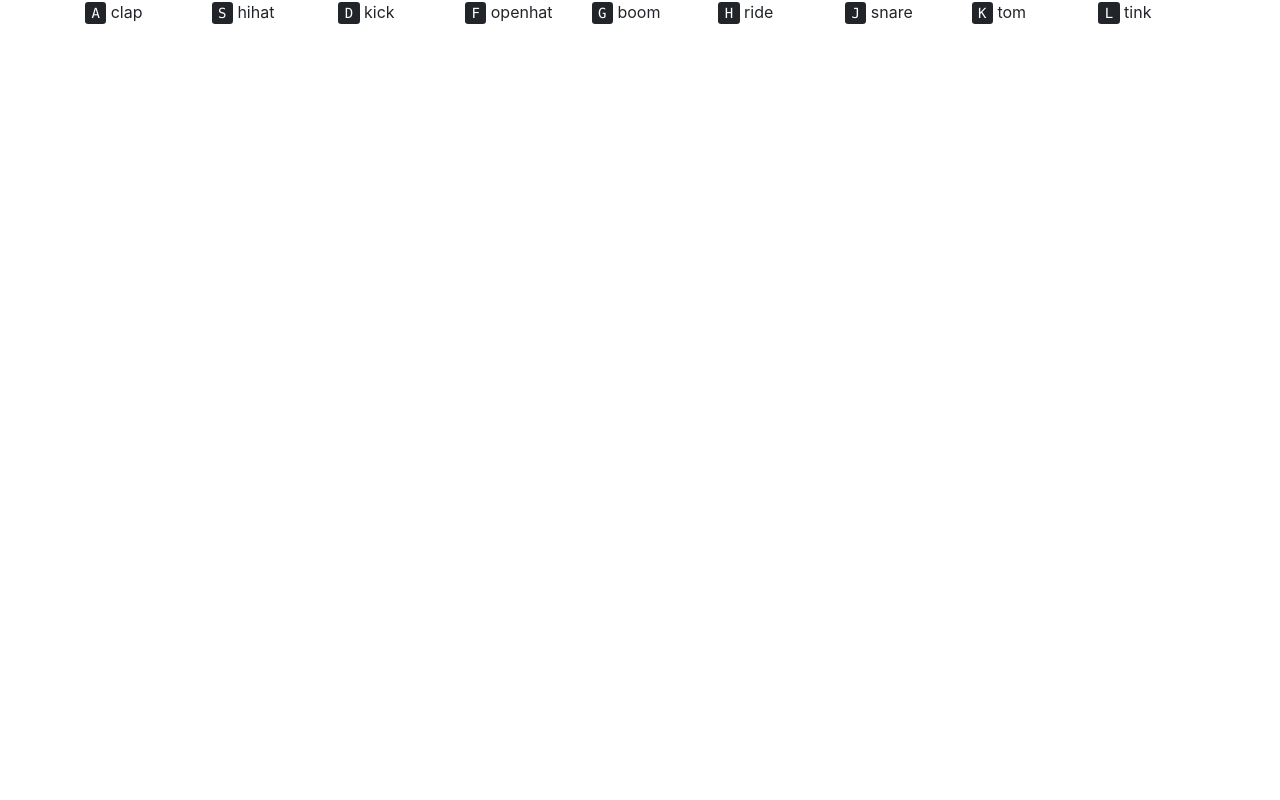
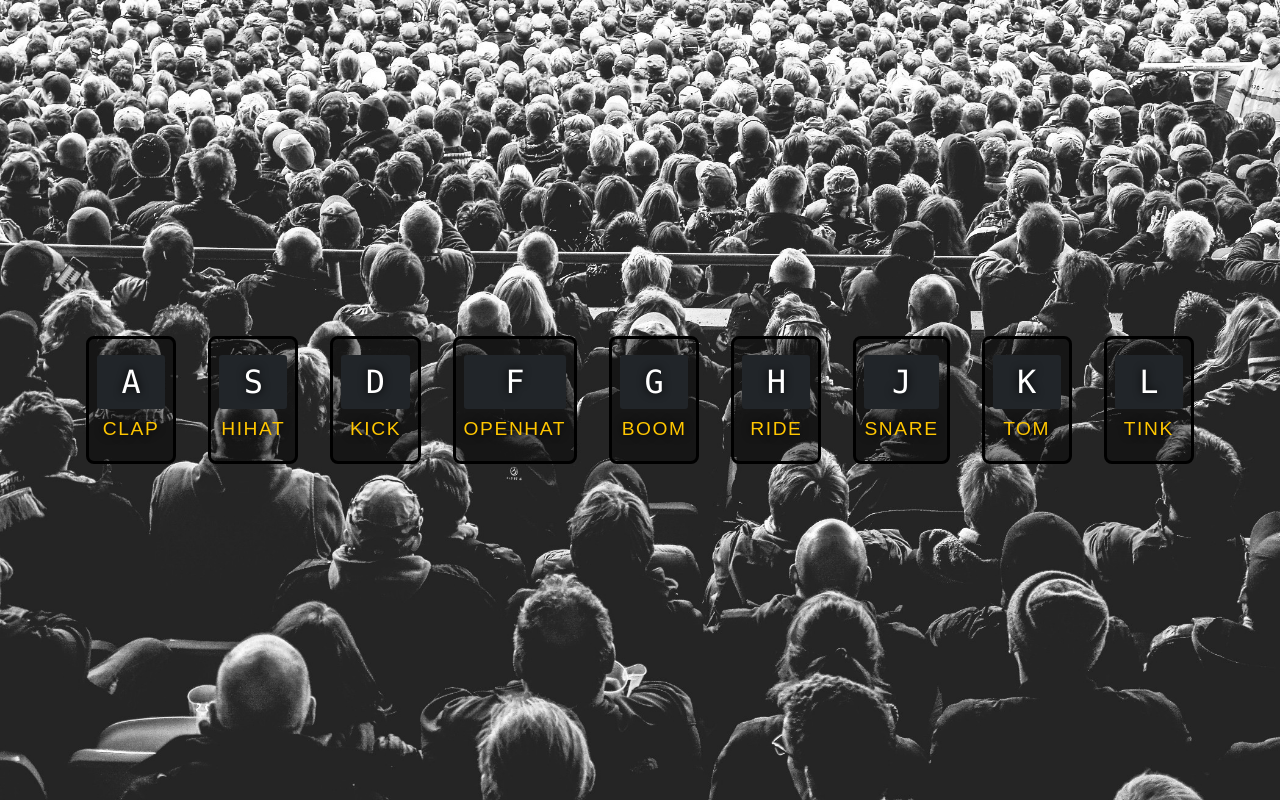
Before and after one commit to Saumya-Sinha-27/VanillaJS, a plain HTML site: page index.html in a window 1280 px wide. Drawn offline with nearby package versions, Linux system fonts and the light colour scheme.

Commit message:
Adding stylesheet and backgrounf image to the webpage

```diff
--- /dev/null
+++ b/css/style.css
@@ -0,0 +1,50 @@
+body {
+  background: url('../background.jpg') bottom center;
+  background-size: cover;
+}
+
+body,html {
+  margin: 0;
+  padding: 0;
+  font-family: sans-serif;
+}
+
+.container {
+  display: flex;
+  flex: 1;
+  min-height: 100vh;
+  align-items: center;
+  justify-content: center;
+}
+
+.key {
+  border: .2rem solid black;
+  border-radius: .5rem;
+  margin: 1rem;
+  font-size: 1.5rem;
+  padding: 1rem .5rem;
+  transition: all .07s ease;
+  width: 10rem;
+  text-align: center;
+  color: white;
+  background: rgba(0,0,0,0.4);
+  text-shadow: 0 0 .5rem black;
+}
+
+kbd {
+  display: block;
+  font-size: 2rem;
+}
+
+.sound {
+  font-size: 1.2rem;
+  text-transform: uppercase;
+  letter-spacing: .1rem;
+  color: #ffc600;
+}
+
+.playing {
+  transform: scale(1.1);
+  border-color: #ffc600;
+  box-shadow: 0 0 1rem #ffc600;
+}
--- a/index.html
+++ b/index.html
@@ -4,49 +4,50 @@
 	<title>Drum Kit</title>
 	<meta charset="utf-8">
 	<link rel="stylesheet" href="https://stackpath.bootstrapcdn.com/bootstrap/4.1.3/css/bootstrap.min.css" integrity="sha384-MCw98/SFnGE8fJT3GXwEOngsV7Zt27NXFoaoApmYm81iuXoPkFOJwJ8ERdknLPMO" crossorigin="anonymous">
-	<link rel="stylesheet" type="text/css" href="css/drum.css">
+	<link rel="stylesheet" type="text/css" href="css/style.css">
 </head>
 <body>
-	<div class="container keys">
-		<div class="row">
-			<div class="col-sm" data-key="65">
+	<div class="container">
+		<div class="row keys">
+			<div class="col-sm key" data-key="65">
 				<kbd>A</kbd>
 				<span class="sound">clap</span>
 			</div>
-			<div class="col-sm" data-key="83">
+			<div class="col-sm key" data-key="83">
 				<kbd>S</kbd>
 				<span class="sound">hihat</span>
 			</div>
-			<div class="col-sm" data-key="68">
+			<div class="col-sm key" data-key="68">
 				<kbd>D</kbd>
 				<span class="sound">kick</span>
 			</div>
-			<div class="col-sm" data-key="70">
+			<div class="col-sm key" data-key="70">
 				<kbd>F</kbd>
 				<span class="sound">openhat</span>
 			</div>
-			<div class="col-sm" data-key="71">
+			<div class="col-sm key" data-key="71">
 				<kbd>G</kbd>
 				<span class="sound">boom</span>
 			</div>
-			<div class="col-sm" data-key="72">
+			<div class="col-sm key" data-key="72">
 				<kbd>H</kbd>
 				<span class="sound">ride</span>
 			</div>
-			<div class="col-sm" data-key="74">
+			<div class="col-sm key" data-key="74">
 				<kbd>J</kbd>
 				<span class="sound">snare</span>
 			</div>
-			<div class="col-sm" data-key="75">
+			<div class="col-sm key" data-key="75">
 				<kbd>K</kbd>
 				<span class="sound">tom</span>
 			</div>
-			<div class="col-sm" data-key="76">
+			<div class="col-sm key" data-key="76">
 				<kbd>L</kbd>
 				<span class="sound">tink</span>
 			</div>
 		</div>
 	</div>
+
 
 	<audio data-key="65" src="https://github.com/wesbos/JavaScript30/blob/master/01%20-%20JavaScript%20Drum%20Kit/sounds/clap.wav"></audio>
 	<audio data-key="83" src=""></audio>
```
Also changed, not shown: background.jpg (added).
